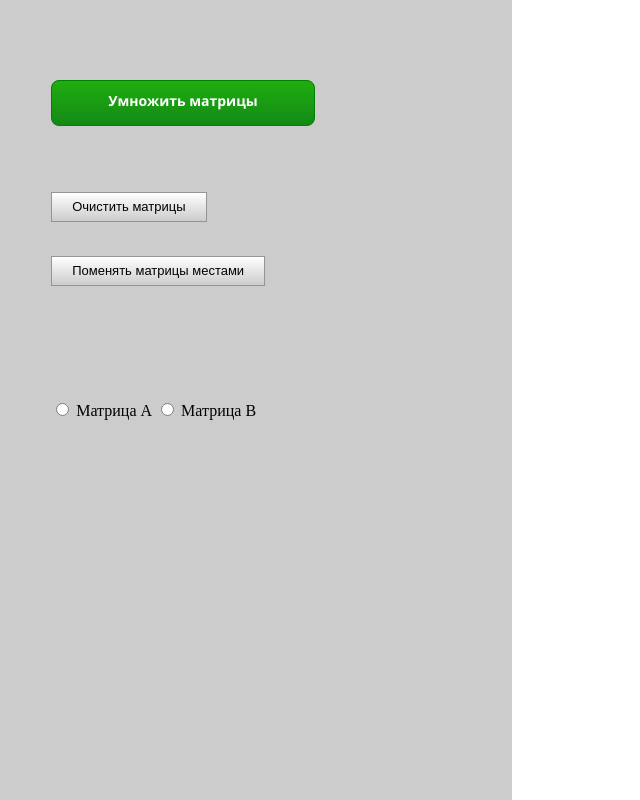
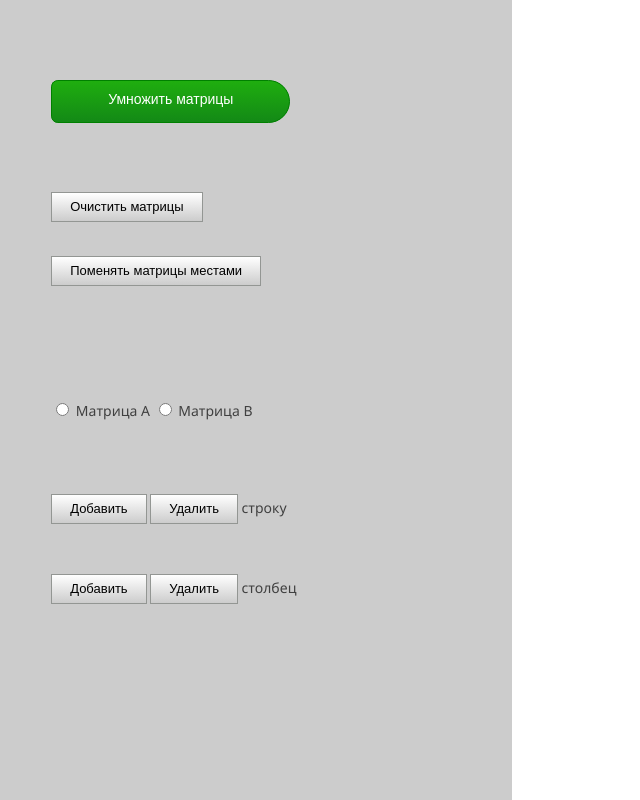
Before and after one commit to chipolinka/matrix_calculator, a plain HTML site: page index.html in a window 1280 px wide. Shown: the whole page, without its empty margins (0-640 px from the left). Drawn offline with Linux system fonts and the light colour scheme.

Commit message:
Some changes

```diff
--- a/index.html
+++ b/index.html
@@ -9,15 +9,20 @@
 
 		<div id="menu">
 
-			<button id="mul" class="but">Умножить матрицы</button>
-			<button id="clear" class="gray" class="but">Очистить матрицы</button>
-			<button id="change" class="gray" class="but">Поменять матрицы местами</button>
+			<button id="mul">Умножить матрицы</button>
+			<button id="clear" class="gray"> Очистить матрицы</button>
+			<button id="change" class="gray">Поменять матрицы местами</button>
 			<form id="type_matrix">
-      	<input name="matrix" type="radio" value="matrixA" class="but"> Матрица А
-    		<input name="matrix" type="radio" value="matrixB" class="but"> Матрица В
+      	<input name="matrix" type="radio" value="matrixA"> Матрица А
+    		<input name="matrix" type="radio" value="matrixB"> Матрица В
+
   		</form>
+  		<p id="row"><button class="gray">Добавить</button>
+  			<button class="gray">Удалить</button> строку</p>
+  		<p id="col"><button  class="gray">Добавить</button>
+  			<button class="gray">Удалить</button> столбец</p>
 		</div>
 
-
+		<script type="text/javascript" src="main.js"></script>
 	</body>
 </html>
--- a/main.css
+++ b/main.css
@@ -1,6 +1,8 @@
 /*<!-- zzz -->*/
 body{
     margin: 0px;
+    color: #404040;
+    font: 14px "Segoe UI";
 }
 #menu{
     background-color: #CCCCCC;
@@ -8,31 +10,27 @@ body{
     height: 100%;
 }
 
-@font-face {
-    font-family: "Segoe UI";
-    src: url(шрифт.ttf);
- }
-
-.but{
-	color: #404040;
-	font: 14px "Segoe UI";
+.font-pic {
+    font-family: "Kontur-Iconic";
+    src: url(font.ttf);
 }
 
 #mul{
     position: absolute;
     left: 4%;
     top: 10%;
-  	font-weight: 700;
     color: white;
     text-decoration: none;
     padding: .7em 4em calc(.5em + 8px);
     border-radius: 8px;
+    border-top-right-radius: 25px;
+    border-bottom-right-radius: 25px;
     background: linear-gradient(#1FAE0F, #138916) green;
     text-align: center;
     vertical-align: center;
     border: solid 1px #008000;
-  	user-select: none;
     cursor:pointer;
+    font-size: 14px;
 }
 #mul:hover {
     background: linear-gradient(#138916, #076507) #033A03;
@@ -51,7 +49,7 @@ body{
     top: 32%;
 }
 .gray{
-    padding: 4px 20px;
+    padding: 4px 18px;
     font-size: 13px;
     line-height: 20px;
     text-align: center;
@@ -78,3 +76,13 @@ body{
     left: 4%;
     top: 50%;
 }
+#row{
+    position: absolute;
+    left: 4%;
+    top: 60%;
+}
+#col{
+    position: absolute;
+    left: 4%;
+    top: 70%;
+}
```
Also changed, not shown: font.ttf (renamed from шрифт.ttf), main.js (added). Lines whose indentation alone changed are shown as unchanged.
